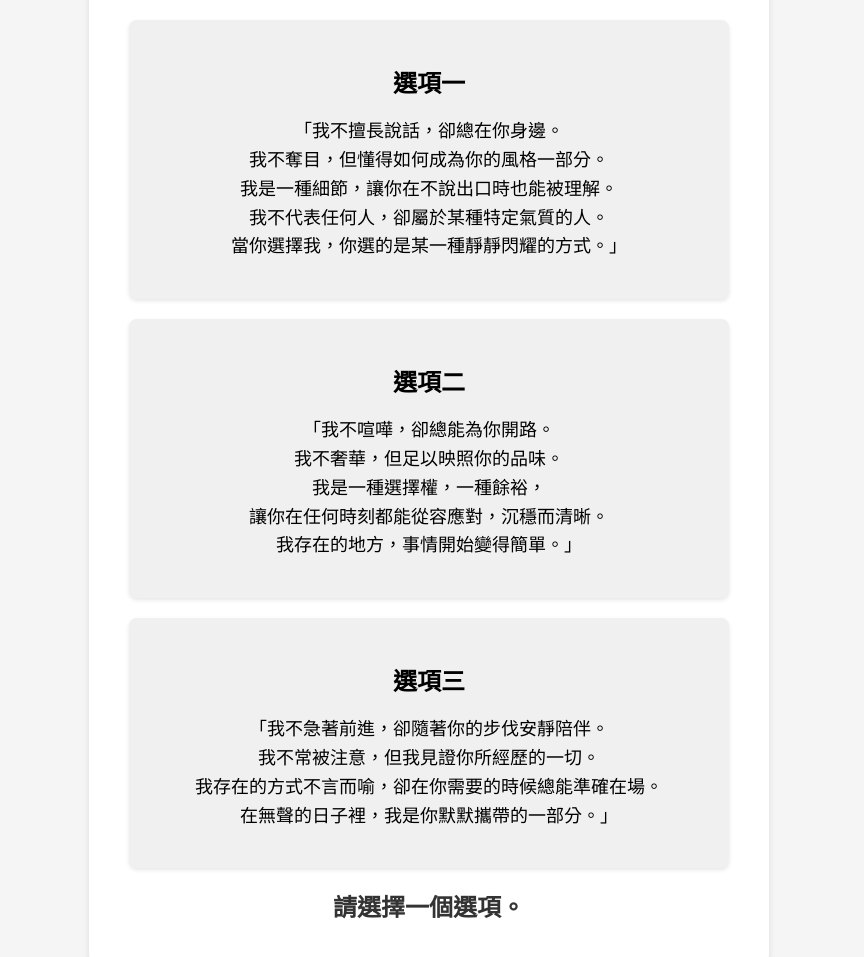
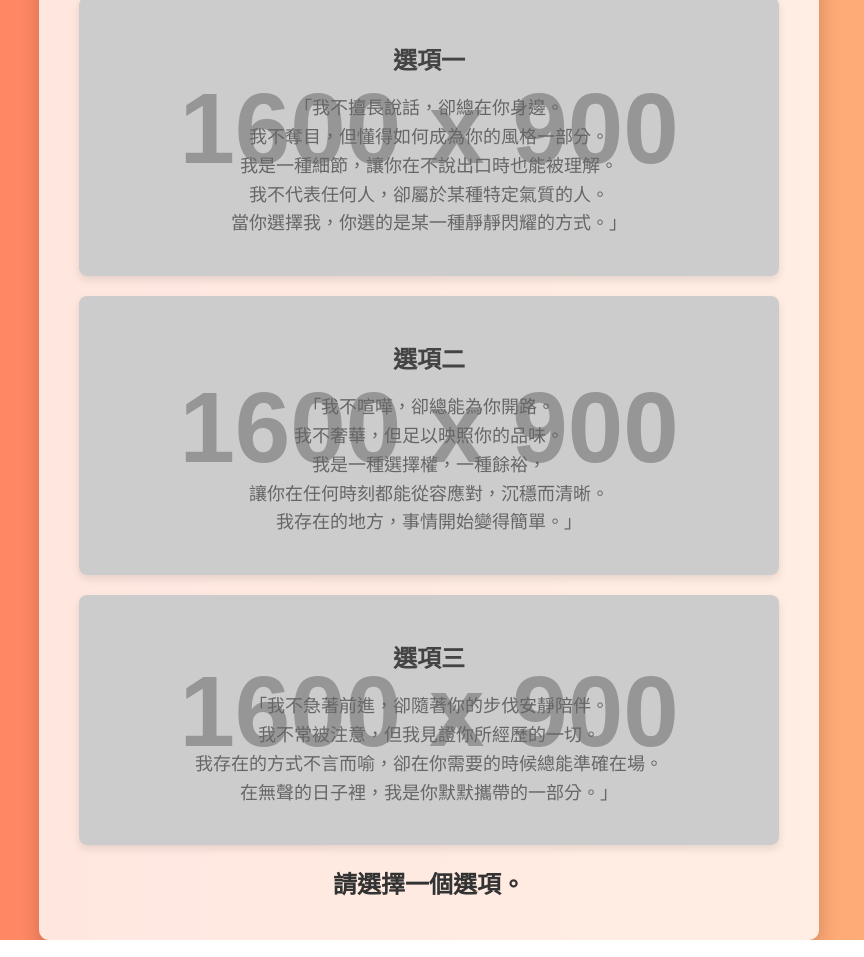
Before and after one commit to bluescoffee7/gift, a plain HTML site: page index.html in a window 1280 px wide. Shown: the top 957 px of the page, without its empty margins (211-1075 px from the left). Drawn offline with Linux system fonts and the light colour scheme; placeholder pictures from the web are drawn by us.

Commit message:
Update index.html

```diff
--- a/index.html
+++ b/index.html
@@ -13,57 +13,64 @@
             justify-content: center;
             align-items: center;
             height: 100vh;
-            background-color: #f5f5f5;
+            background: linear-gradient(to right, #ff7e5f, #feb47b);
             transition: background 1s ease;
         }
         .container {
             text-align: center;
             padding: 40px;
-            border-radius: 8px;
-            box-shadow: 0 4px 6px rgba(0, 0, 0, 0.1);
-            background-color: white;
+            border-radius: 10px;
+            box-shadow: 0 8px 20px rgba(0, 0, 0, 0.2);
+            background-color: rgba(255, 255, 255, 0.8);
             width: 100%;
-            max-width: 600px;
+            max-width: 700px;
         }
         h1 {
             font-size: 32px;
             margin-bottom: 30px;
+            color: #333;
         }
         .option {
-            background-color: #f0f0f0;
+            background: rgba(255, 255, 255, 0.9);
             padding: 20px;
             margin-bottom: 20px;
             border-radius: 8px;
-            box-shadow: 0 2px 4px rgba(0, 0, 0, 0.1);
+            box-shadow: 0 4px 8px rgba(0, 0, 0, 0.1);
             font-size: 18px;
             transition: background-color 0.3s, transform 0.3s;
             cursor: pointer;
         }
         .option:hover {
-            background-color: #eaeaea;
+            background-color: #f1f1f1;
             transform: scale(1.05);
         }
         .option h3 {
             font-size: 24px;
             margin-bottom: 10px;
+            color: #444;
         }
         .option p {
             line-height: 1.6;
+            color: #666;
         }
+        /* 背景圖片 */
         .background-option-1 {
             background-image: url('https://via.placeholder.com/1600x900/FFCC00/FFFFFF?text=Option+1');
             background-size: cover;
             background-position: center;
+            color: #fff;
         }
         .background-option-2 {
             background-image: url('https://via.placeholder.com/1600x900/00CCFF/FFFFFF?text=Option+2');
             background-size: cover;
             background-position: center;
+            color: #fff;
         }
         .background-option-3 {
             background-image: url('https://via.placeholder.com/1600x900/00FF00/FFFFFF?text=Option+3');
             background-size: cover;
             background-position: center;
+            color: #fff;
         }
         .result {
             font-size: 24px;
@@ -78,7 +85,7 @@
 <div class="container">
     <h1>三選一・請用直覺選擇你最有感的那位「我」</h1>
 
-    <div class="option" onclick="setBackground(1)">
+    <div class="option background-option-1" onclick="setBackground(1)">
         <h3>選項一</h3>
         <p>「我不擅長說話，卻總在你身邊。<br>
         我不奪目，但懂得如何成為你的風格一部分。<br>
@@ -87,7 +94,7 @@
         當你選擇我，你選的是某一種靜靜閃耀的方式。」</p>
     </div>
 
-    <div class="option" onclick="setBackground(2)">
+    <div class="option background-option-2" onclick="setBackground(2)">
         <h3>選項二</h3>
         <p>「我不喧嘩，卻總能為你開路。<br>
         我不奢華，但足以映照你的品味。<br>
@@ -96,7 +103,7 @@
         我存在的地方，事情開始變得簡單。」</p>
     </div>
 
-    <div class="option" onclick="setBackground(3)">
+    <div class="option background-option-3" onclick="setBackground(3)">
         <h3>選項三</h3>
         <p>「我不急著前進，卻隨著你的步伐安靜陪伴。<br>
         我不常被注意，但我見證你所經歷的一切。<br>
```
